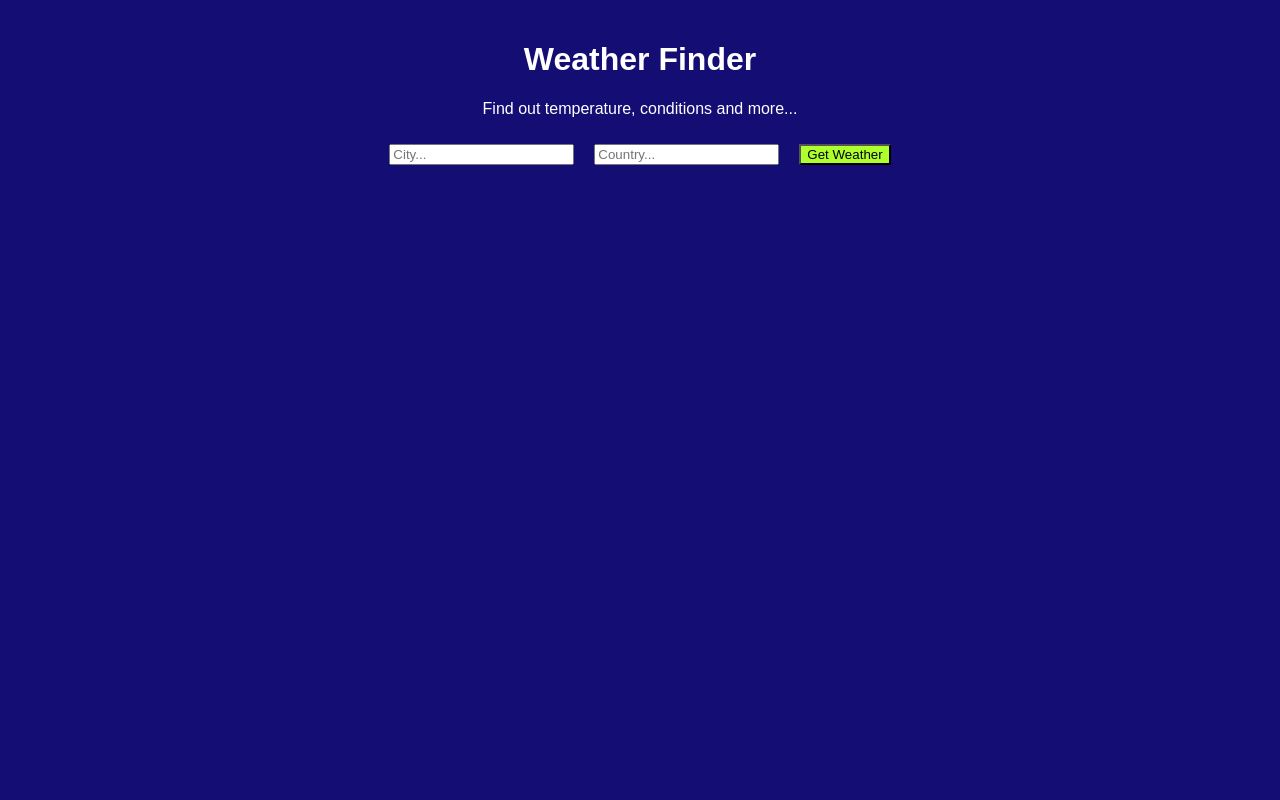
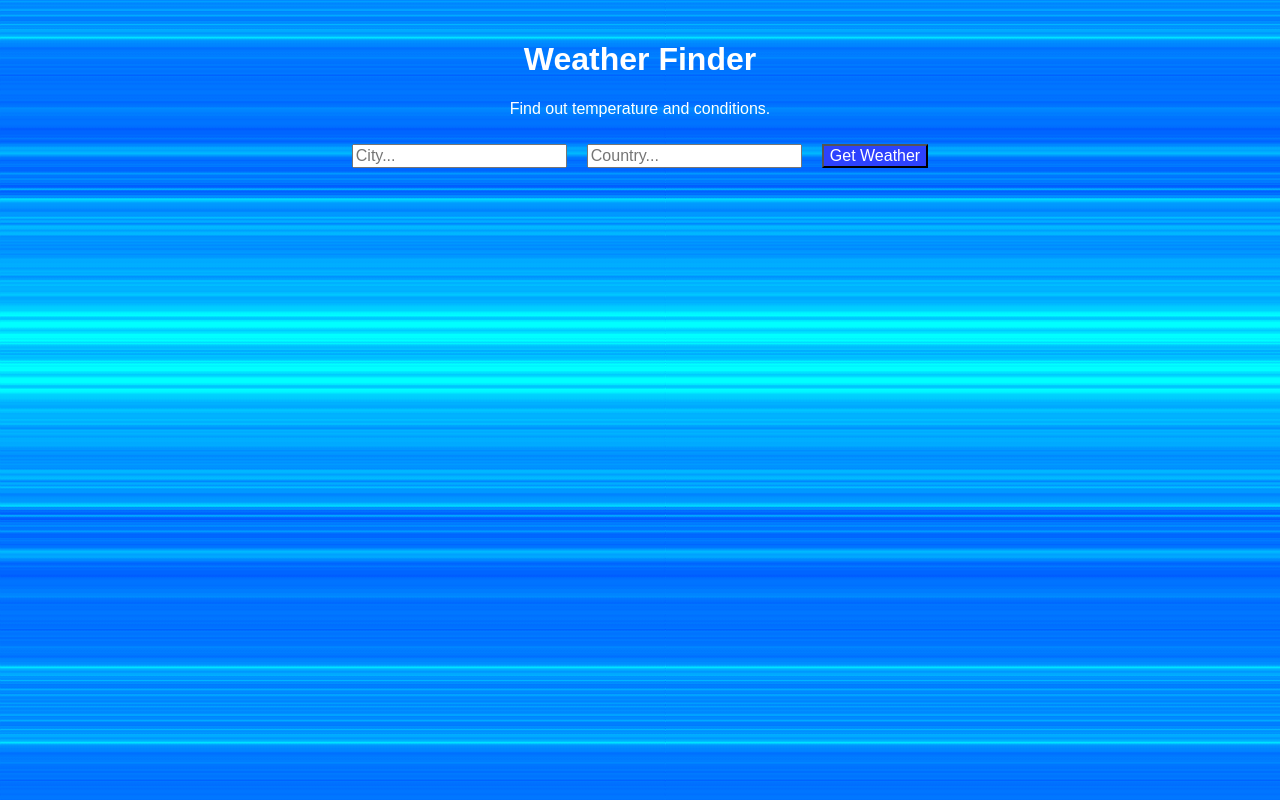
Before and after one commit to piotryfon/weather-app, a React (Create React App) app: page / in a window 1280 px wide. Built offline with nearby package versions, Linux system fonts and the light colour scheme; the HTML template or start-up script is replaced by a standard one.

Commit message:
new background

```diff
--- a/src/components/Titles.js
+++ b/src/components/Titles.js
@@ -3,7 +3,7 @@ import React from 'react';
 const Titles = () => (
     <div>
         <h1>Weather Finder</h1>
-        <p>Find out temperature, conditions and more...</p>
+        <p>Find out temperature and conditions.</p>
     </div>
 );
 export default Titles;
--- a/src/index.css
+++ b/src/index.css
@@ -3,7 +3,7 @@ body {
     padding: 0;
     font-family: sans-serif;
     color: #ffffff;
-    background-color: rgb(20, 13, 116);
+    background: url(./img/background-02.png);
   }
   #mainDiv {
     width: 90%;
@@ -13,7 +13,10 @@ body {
   }
   .input{
     margin: 10px;
+    font-size: 16px;
   }
   .btn{
-    background-color: greenyellow;
+    color: #ffffff;
+    font-size: 16px;
+    background-color: #2d42fe;
   }
```
Also changed, not shown: src/img/background-02.png (added).
